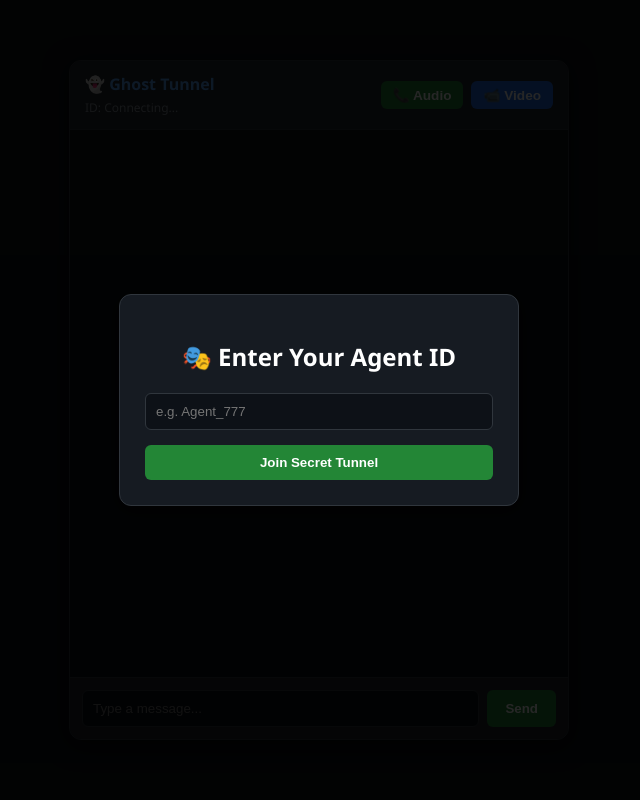
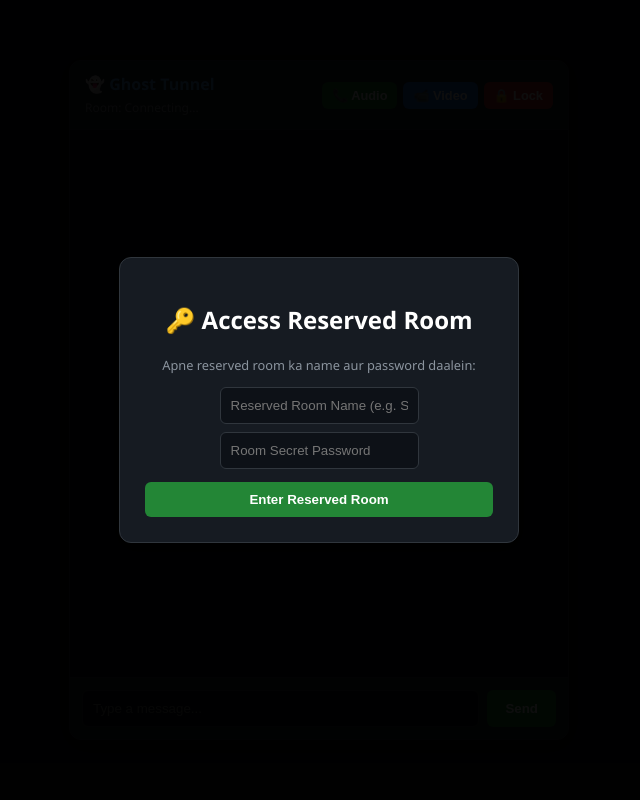
Before and after one commit to Guru4888/ghost-server, a Flask app: page /chat in a window 1280 px wide. Shown: the whole page, without its empty margins (321-961 px from the left). Run offline with Flask 3, Linux system fonts and the light colour scheme; the visitor is signed in with stand-in values (Sample User, id 1); some libraries are stand-ins or nearby versions.

Commit message:
Update chat.html

```diff
--- a/templates/chat.html
+++ b/templates/chat.html
@@ -18,10 +18,10 @@
             margin: 0;
         }
 
-        #name-modal, #call-modal {
+        #room-modal, #call-modal, #lock-screen {
             position: fixed;
             top: 0; left: 0; width: 100%; height: 100%;
-            background: rgba(0,0,0,0.85);
+            background: rgba(0,0,0,0.95);
             display: flex;
             justify-content: center;
             align-items: center;
@@ -60,18 +60,19 @@
             border-bottom: 1px solid #30363d;
         }
         .top-bar h3 { margin: 0; font-size: 1rem; color: #58a6ff; }
-        .call-btns { display: flex; gap: 8px; }
+        .call-btns { display: flex; gap: 6px; }
         .btn-call {
-            padding: 6px 12px;
+            padding: 6px 10px;
             border-radius: 6px;
             border: none;
-            font-size: 0.85rem;
+            font-size: 0.8rem;
             font-weight: bold;
             cursor: pointer;
             color: white;
         }
         .btn-audio { background-color: #238636; }
         .btn-video { background-color: #1f6feb; }
+        .btn-lock { background-color: #da3633; }
 
         #messages {
             flex-grow: 1;
@@ -134,6 +135,7 @@
             color: white;
             border-radius: 6px;
             outline: none;
+            margin-bottom: 8px;
         }
         button.btn-send {
             padding: 10px 18px;
@@ -148,12 +150,26 @@
 </head>
 <body>
 
-    <!-- Username Popup -->
-    <div id="name-modal">
+    <!-- Access Reserved Room Modal -->
+    <div id="room-modal">
         <div class="modal-box">
-            <h2>🎭 Enter Your Agent ID</h2>
-            <input type="text" id="username-input" placeholder="e.g. Agent_777" style="width: 100%; margin-bottom: 15px;">
-            <button class="btn-send" style="width: 100%;" onclick="setUsername()">Join Secret Tunnel</button>
+            <h2>🔑 Access Reserved Room</h2>
+            <p style="font-size: 0.8rem; color: #8b949e;">Apne reserved room ka name aur password daalein:</p>
+
+            <input type="text" id="room-name" placeholder="Reserved Room Name (e.g. SecretVault)">
+            <input type="password" id="room-pass" placeholder="Room Secret Password">
+
+            <button class="btn-send" style="width: 100%; margin-top: 5px;" onclick="joinReservedRoom()">Enter Reserved Room</button>
+        </div>
+    </div>
+
+    <!-- Secret Lock Screen Overlay -->
+    <div id="lock-screen" style="display: none;">
+        <div class="modal-box">
+            <h2>🔒 Vault Locked</h2>
+            <p style="color: #8b949e; font-size: 0.85rem; margin-bottom: 15px;">Enter Key to Unlock Chat</p>
+            <input type="password" id="unlock-pass" placeholder="Enter PIN">
+            <button class="btn-send" style="width: 100%;" onclick="unlockChat()">Unlock Tunnel</button>
         </div>
     </div>
 
@@ -161,9 +177,8 @@
     <div id="call-modal" style="display: none;">
         <div class="modal-box">
             <h3 id="call-title">🔒 Encrypted Call</h3>
-            <p id="call-status" style="color: #3fb950; margin: 15px 0;">Connecting Untraceable Direct AES Stream...</p>
-            <p style="font-size: 0.75rem; color: #da3633;">⚡ Call log will be shredded immediately upon disconnection.</p>
-            <button class="btn-call" style="background: #da3633; width: 100%;" onclick="endCall()">🔴 End Call & Shred Log</button>
+            <p id="call-status" style="color: #3fb950; margin: 15px 0;">Connecting Untraceable Direct Stream...</p>
+            <button class="btn-call" style="background: #da3633; width: 100%;" onclick="endCall()">🔴 End Call</button>
         </div>
     </div>
 
@@ -172,32 +187,57 @@
         <div class="top-bar">
             <div>
                 <h3>👻 Ghost Tunnel</h3>
-                <span id="display-my-id" style="font-size: 0.75rem; color: #8b949e;">ID: Connecting...</span>
+                <span id="display-room-id" style="font-size: 0.75rem; color: #8b949e;">Room: Connecting...</span>
             </div>
             <div class="call-btns">
                 <button class="btn-call btn-audio" onclick="startCall('Audio Call')">📞 Audio</button>
                 <button class="btn-call btn-video" onclick="startCall('Video Call')">📹 Video</button>
+                <button class="btn-call btn-lock" onclick="lockChat()">🔒 Lock</button>
             </div>
         </div>
 
         <div id="messages"></div>
 
         <div class="input-box">
-            <input type="text" id="msg-input" placeholder="Type a message..." onkeypress="if(event.key==='Enter') sendMessage()">
+            <input type="text" id="msg-input" placeholder="Type a message..." onkeypress="if(event.key==='Enter') sendMessage()" style="margin-bottom:0;">
             <button class="btn-send" onclick="sendMessage()">Send</button>
         </div>
     </div>
 
     <script>
         const socket = io();
-        let myUsername = "Agent_Anon";
+        let myAgentID = "Agent_" + Math.floor(1000 + Math.random() * 9000); // Auto-generated ID
+        let currentRoom = "";
 
-        function setUsername() {
-            const input = document.getElementById('username-input');
-            if (input.value.trim() !== "") {
-                myUsername = input.value.trim();
-                document.getElementById('name-modal').style.display = 'none';
-                document.getElementById('display-my-id').innerText = "ID: " + myUsername;
+        function joinReservedRoom() {
+            const room = document.getElementById('room-name').value.trim();
+            const pass = document.getElementById('room-pass').value.trim();
+
+            if (room !== "" && pass !== "") {
+                currentRoom = room + "_" + pass;
+
+                socket.emit('join_room', { room: currentRoom, user: myAgentID });
+
+                document.getElementById('room-modal').style.display = 'none';
+                document.getElementById('display-room-id').innerText = "Room: " + room + " | " + myAgentID;
+            } else {
+                alert("Please enter both Room Name and Password!");
+            }
+        }
+
+        function lockChat() {
+            document.getElementById('lock-screen').style.display = 'flex';
+        }
+
+        function unlockChat() {
+            const pass = document.getElementById('unlock-pass').value;
+
+            // Updated Chat Screen Unlock Password
+            if (pass === "guru16230") {
+                document.getElementById('lock-screen').style.display = 'none';
+                document.getElementById('unlock-pass').value = "";
+            } else {
+                alert("Incorrect PIN!");
             }
         }
 
@@ -207,7 +247,8 @@
                 const msgId = 'msg_' + Date.now();
                 socket.emit('send_message', {
                     id: msgId,
-                    user: myUsername,
+                    room: currentRoom,
+                    user: myAgentID,
                     msg: input.value
                 });
                 input.value = "";
@@ -216,7 +257,7 @@
 
         socket.on('receive_message', (data) => {
             const msgBox = document.getElementById('messages');
-            const isMe = data.user === myUsername;
+            const isMe = data.user === myAgentID;
 
             const msgCard = document.createElement('div');
             msgCard.id = data.id;
@@ -224,43 +265,26 @@
             msgCard.innerHTML = `
                 <span class="user-id">${data.user}</span>
                 <div>${data.msg}</div>
-                <span class="timer-tag" id="timer_${data.id}">🔥 Auto-Shred in 1m</span>
+                <span class="timer-tag">🔥 Auto-Shred in 1m</span>
             `;
 
             msgBox.appendChild(msgCard);
             msgBox.scrollTop = msgBox.scrollHeight;
 
-            // RULE 1: After Seen / Delivered (Active Chat) -> Auto Delete in 1 Minute (60,000 ms)
-            const seenTimer = setTimeout(() => {
-                deleteMessageUI(msgCard);
+            // Auto-Delete
+            setTimeout(() => {
+                if (msgCard && msgCard.parentNode) {
+                    msgCard.parentNode.removeChild(msgCard);
+                }
             }, 60000);
-
-            // RULE 2: Fallback timer -> In case user is offline/unopened, Auto Delete after 3 Hours (10,800,000 ms)
-            setTimeout(() => {
-                clearTimeout(seenTimer);
-                deleteMessageUI(msgCard);
-            }, 10800000);
         });
 
-        function deleteMessageUI(element) {
-            if (element && element.parentNode) {
-                element.style.opacity = '0';
-                setTimeout(() => {
-                    if (element.parentNode) {
-                        element.parentNode.removeChild(element);
-                    }
-                }, 500);
-            }
-        }
-
-        // RULE 3: Immediate Call Log Destruction upon Call Cut
         function startCall(type) {
             document.getElementById('call-title').innerText = "🔒 " + type;
             document.getElementById('call-modal').style.display = 'flex';
         }
 
         function endCall() {
-            // Immediate Shredding: No log stored in memory or UI
             document.getElementById('call-modal').style.display = 'none';
         }
     </script>
```
